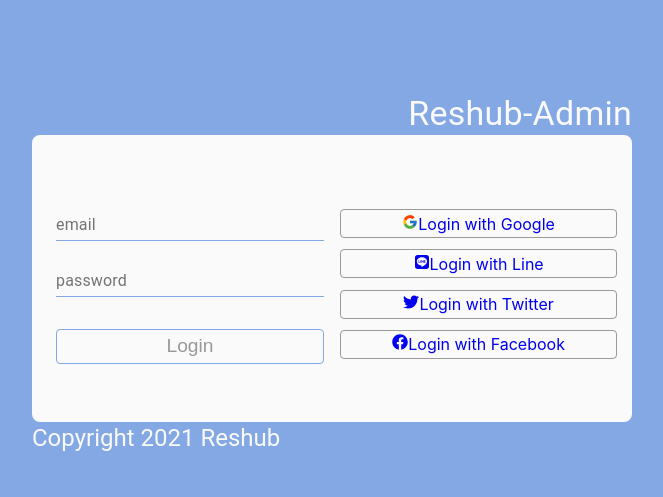
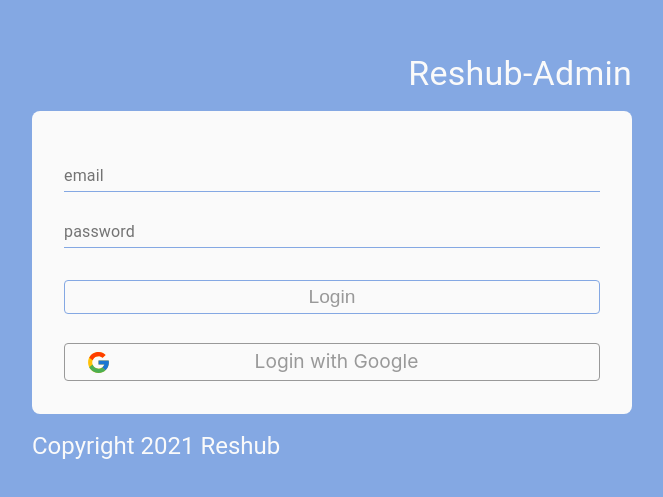
Before and after one commit to reservation-hub/reshub, a React (Create React App) app in the folder app/client/: page / in a window 1280 px wide. Shown: the part 107-604 px from the top of the page, without its empty margins (308-971 px from the left). Built offline with nearby package versions, Linux system fonts and the light colour scheme.

Commit message:
fix loginForm

```diff
--- a/app/client/src/components/CommonStyle.js
+++ b/app/client/src/components/CommonStyle.js
@@ -15,7 +15,7 @@
   },
   bc: {
     position: 'absolute',
-    top: '25%',
+    top: '20%',
     left: '25%',
     right: '25%'
   },
@@ -35,12 +35,25 @@
     }
   },
   a1: {
-    width: '100%',
     marginTop: '.6888rem',
-    padding: '.2255rem',
+    padding: '.2855rem',
     border: '1px solid #999',
     borderRadius: '.25rem',
-    textDecoration: 'none'
+    textDecoration: 'none',
+    color: '#999',
+    fontSize: '1.2rem',
+    '&:hover': {
+      borderColor: '#d3d8db',
+      color: '#fafafa',
+      backgroundColor: '#d3d8db',
+      transition: '.3s ease'
+    }
+  },
+  ics1: {
+    width: '25px',
+    height: '25px',
+    margin: '.1rem -2rem 0 1rem',
+    float: 'left',
   }
 })
 
--- a/app/client/src/components/auth/LoginForm.js
+++ b/app/client/src/components/auth/LoginForm.js
@@ -23,16 +23,20 @@
   return (
     <main className={ login.loginRoot }>
       <div className={ common.bc }>
+
         {/* header area */}
         <Container
           maxWidth='sm'
           align='right'
-          className={login.headerFooter}
+          className={
+            `${ login.headerFooter } ${ common.mb1 }`
+          }
         >
           <Typography variant='h4'>
             Reshub-Admin
           </Typography>
         </Container>
+
         {/* main contents */}
         <Container maxWidth='sm'className={ login.formBox }>
           <Grid
@@ -76,39 +80,23 @@
             <Grid
               container
               item
-              xs
               align='center'
               direction='column'
             >
               <a href='#' className={ common.a1 }>
-                <span>
-                  { <FcGoogle /> }
-                </span>
-                <span>
-                  Login with Google
-                </span>
-              </a>
-              <a href='#' className={ common.a1 }>
-                <span>
-                  { <FaLine /> }
-                </span>
-                Login with Line
-              </a>
-              <a href='#' className={ common.a1 }>
-                { <FaTwitter /> }
-                Login with Twitter
-              </a>
-              <a href='#' className={ common.a1 }>
-                { <FaFacebook /> }
-                Login with Facebook
+                <FcGoogle className={ common.ics1 } />
+                Login with Google
               </a>
             </Grid>
           </Grid>
         </Container>
+
         {/* footer area */}
         <Container
           maxWidth='sm'
-          className={login.headerFooter}
+          className={
+            `${ login.headerFooter } ${ common.mt1 }`
+          }
         >
           <Typography variant='h5'>
             Copyright 2021 Reshub
--- a/app/client/src/components/auth/LoginStyle.js
+++ b/app/client/src/components/auth/LoginStyle.js
@@ -11,7 +11,7 @@
     color: '#FAFAFA'
   },
   formBox: {
-    padding: '1.5rem',
+    padding: '2rem',
     borderRadius: '.5rem',
     backgroundColor: '#FAFAFA'
   },
```
